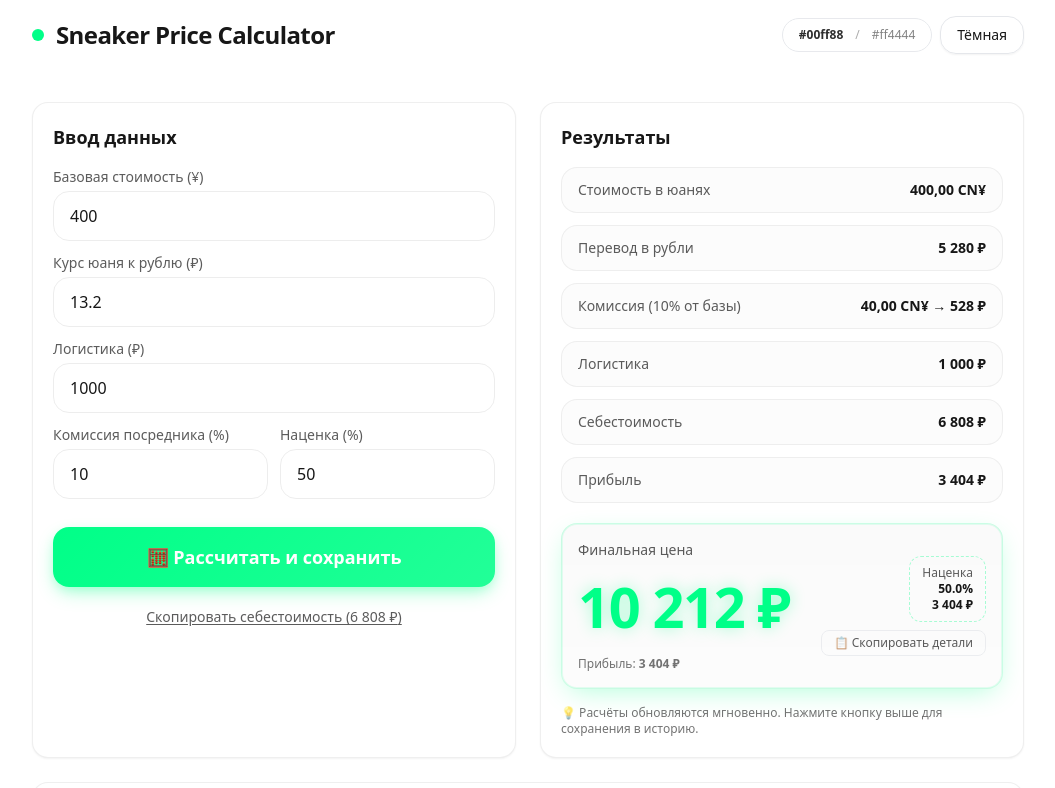
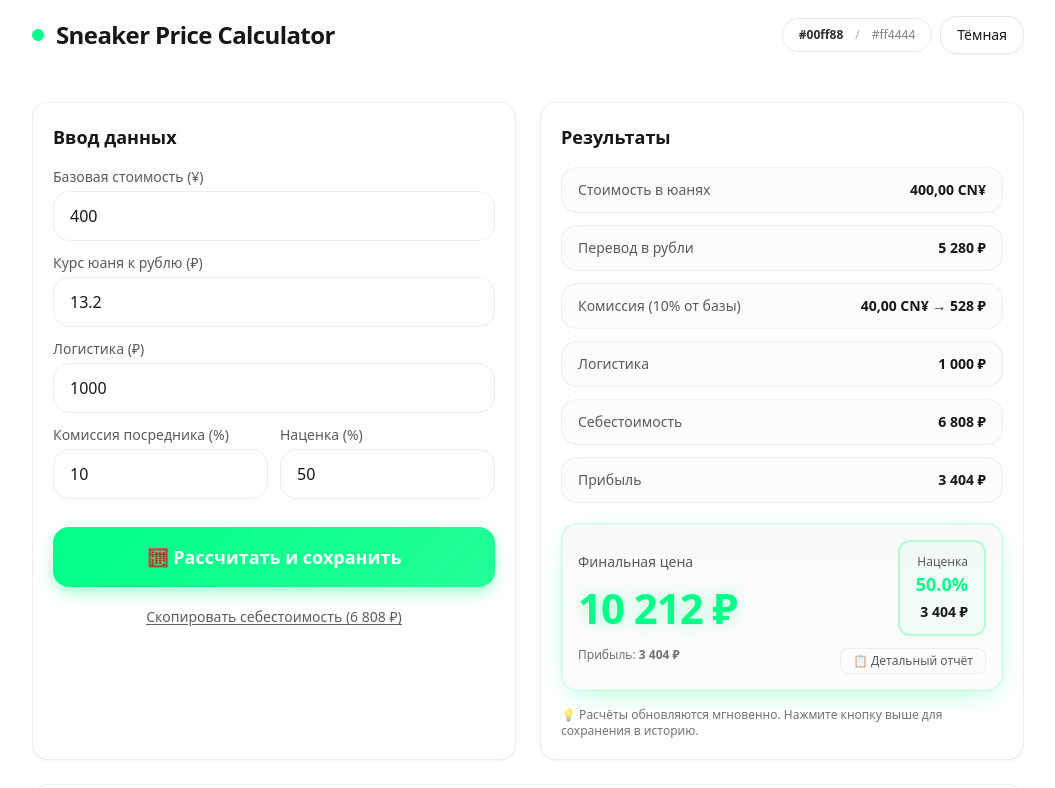
Before and after one commit to kaybulaevb-hash/ONMYFEET, a React (Vite) app: page / in a window 1280 px wide. Shown: the top 788 px of the page, without its empty margins (112-1167 px from the left). Built offline with nearby package versions, Linux system fonts and the light colour scheme.

Commit message:
Update App.jsx

```diff
--- a/src/App.jsx
+++ b/src/App.jsx
@@ -47,7 +47,7 @@ export default function App(){
   const [history,setHistory]=useState(()=> { try { return JSON.parse(localStorage.getItem(K.hist)||'[]') } catch { return [] } })
 
   // Manual calculation save to history
-  const saveToHistory = () => {
+  const saveToHistory = async () => {
     const entry = {
       t: new Date().toLocaleString(),
       base: Number(baseCny),
@@ -64,7 +64,9 @@ export default function App(){
       return next
     })
 
-    showToast('Расчёт сохранён в истории ✅')
+    // Auto-copy final price to clipboard
+    await navigator.clipboard.writeText(fmtRUB(calc.finalPrice))
+    showToast('Расчёт сохранён! Цена скопирована 💰')
   }
 
   const [toast,setToast]=useState(null)
@@ -167,13 +169,13 @@ export default function App(){
             <motion.div layout className="mt-5 rounded-2xl p-4 shadow-md"
               style={{border:`1px solid ${accentHex}33`, boxShadow:`0 8px 28px -8px ${accentHex}55, inset 0 0 0 1px ${accentHex}1a`,
                 background:'linear-gradient(180deg, rgba(0,0,0,0.02), rgba(0,0,0,0.01))'}}>
-              <div className="flex items-center justify-between gap-2">
+              <div className="flex items-center justify-between gap-4">
                 <div className="flex-1">
                   <div className="text-sm opacity-70">Финальная цена</div>
                   <motion.div
                     initial={{opacity:0,y:8}} animate={{opacity:1,y:0}} transition={{duration:0.35,ease:'easeOut'}}
                     className="mt-1 font-extrabold tracking-tight"
-                    style={{fontSize:'clamp(34px, 6vw, 56px)', color:accentHex, textShadow:`0 0 16px ${accentHex}55`}}
+                    style={{fontSize:'clamp(28px, 5vw, 42px)', color:accentHex, textShadow:`0 0 16px ${accentHex}55`}}
                   >
                     {finalDisplay}
                   </motion.div>
@@ -181,14 +183,14 @@ export default function App(){
                     Прибыль: <span className="font-semibold">{fmtRUB(calc.profit)}</span>
                   </div>
                 </div>
-                <div className="flex flex-col items-end gap-2">
-                  <div className="rounded-xl px-3 py-2 text-right text-xs" style={{border:`1px dashed ${accentHex}55`}}>
-                    <div className="opacity-70">Наценка</div>
-                    <div className="font-semibold">{Number(markupPct).toFixed(1)}%</div>
-                    <div className="font-semibold">{fmtRUB(calc.markupRub)}</div>
+                <div className="flex flex-col items-end gap-3">
+                  <div className="rounded-xl px-4 py-3 text-right text-sm border-2" style={{borderColor:`${accentHex}44`, background:`${accentHex}08`}}>
+                    <div className="opacity-70 text-xs">Наценка</div>
+                    <div className="font-bold text-lg" style={{color:accentHex}}>{Number(markupPct).toFixed(1)}%</div>
+                    <div className="font-semibold text-sm mt-1">{fmtRUB(calc.markupRub)}</div>
                   </div>
                   <button className="text-xs px-3 py-1 rounded-lg border opacity-70 hover:opacity-100 transition-opacity" onClick={copySummary}>
-                    📋 Скопировать детали
+                    📋 Детальный отчёт
                   </button>
                 </div>
               </div>
```
